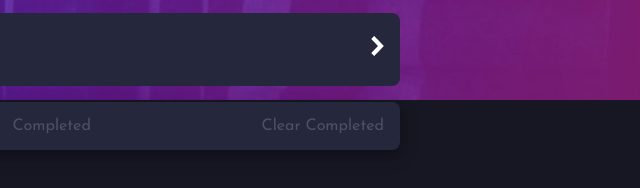
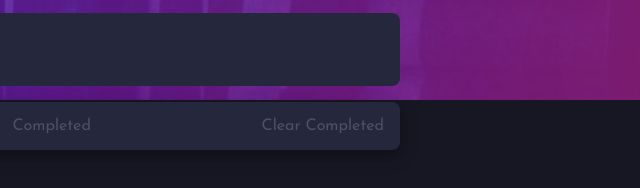
Before and after one commit to Corporate-Drone/todo-list, a website built with webpack: page dist/index.html in a window 1280 px wide. Shown: the part 164-352 px from the top of the page, 640-1280 px from the left. Built offline with nearby package versions, Linux system fonts and the light colour scheme.

Commit message:
disabled arrow button

```diff
--- a/dist/index.html
+++ b/dist/index.html
@@ -27,7 +27,7 @@
       <div class="enter-card">
         <input type="checkbox" class="todo-input" disabled>
         <input type="text" placeholder="Create a new todo..." class="create-todo">
-        <button class="clickable"><img src="./images/icon-arrow.svg" alt="" id="arrow"></button>
+        <!-- <button class="clickable"><img src="./images/icon-arrow.svg" alt="" id="arrow"></button> -->
       </div>
       <div class="main-card">
         <div class="bottom">
```
